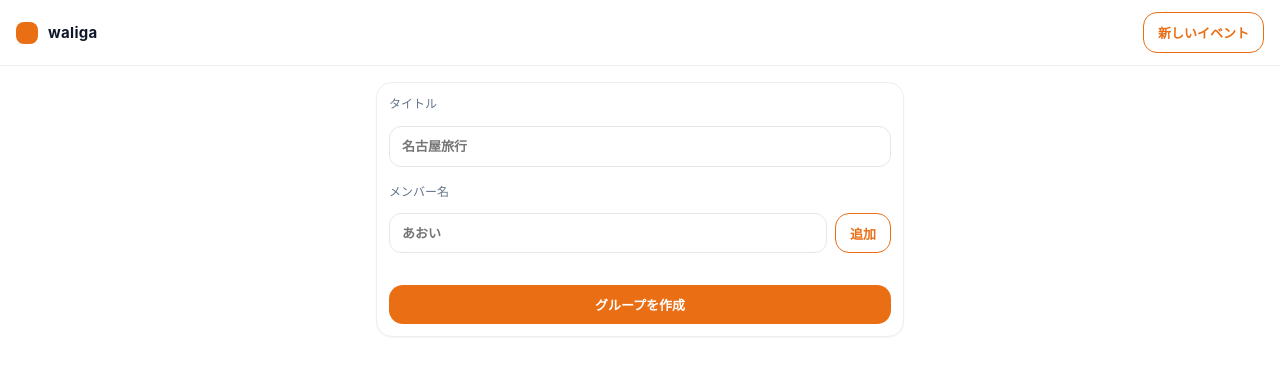
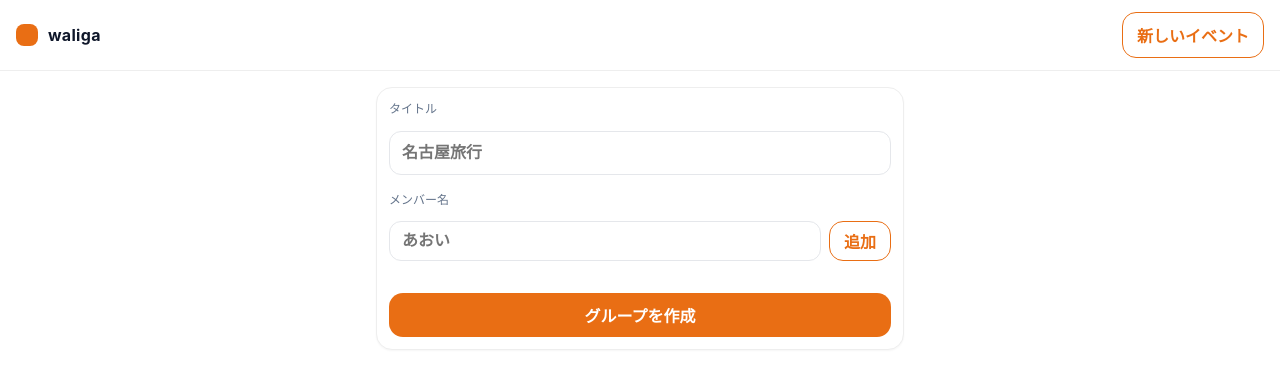
Before and after one commit to k-ishi1008s/warikan_2, a Vue app: page / in a window 1280 px wide. Shown: the top 388 px of the page. Built offline with nearby package versions, Linux system fonts and the light colour scheme.

Commit message:
文字を大きくする

```diff
--- a/src/style.css
+++ b/src/style.css
@@ -6,8 +6,8 @@
   --radius:16px;
 
   /* ← ここを追加（全体の基準文字サイズ） */
-  --font-base: 15px;   /* 既定16px → 15pxに */
-  --font-ui: 13px;     /* 入力系や補助テキスト用 */
+  --font-base: 16px;   /* 既定16px → 15pxに */
+  --font-ui: 16px;     /* 入力系や補助テキスト用 */
 
   /* 落ち着いた青を用意*/
   --calm-blue-bg:     #eef4ff;  /* ほんのり青い背景 */
```
